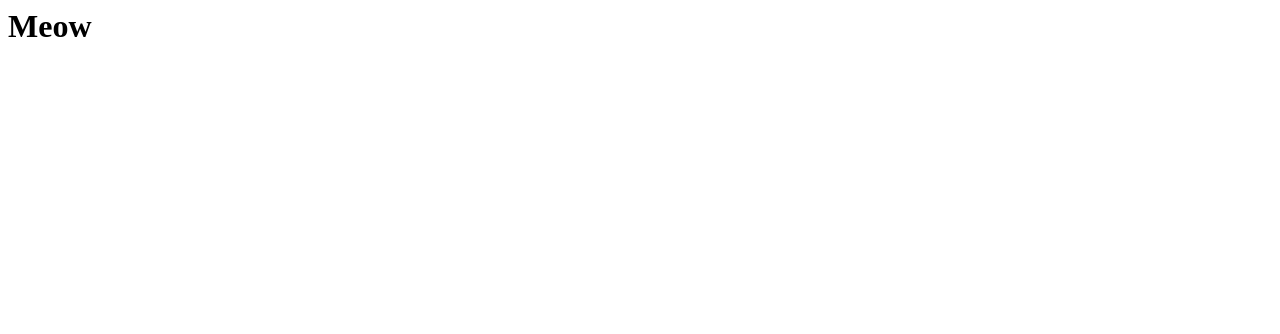
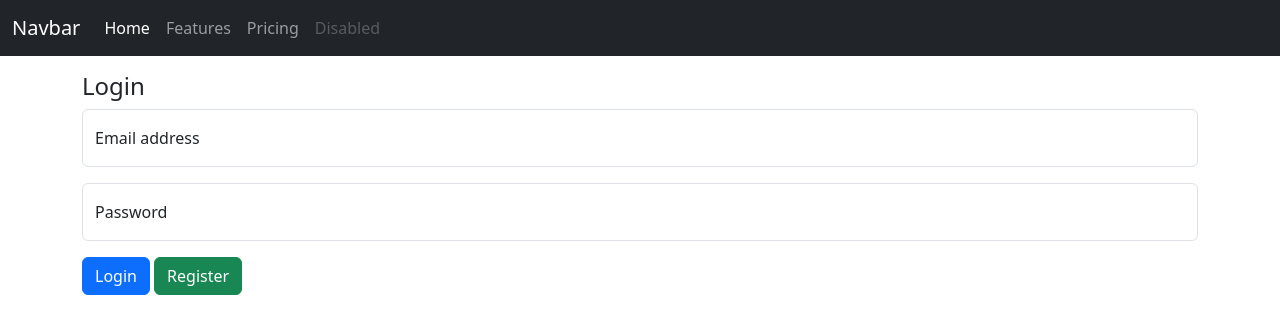
Before and after one commit to miaaajanelle/4_1_mj_toh_web, a website: page public/index.html in a window 1280 px wide. Drawn offline with nearby package versions, Linux system fonts and the light colour scheme.

Commit message:
Updated index.html.

```diff
--- a/public/index.html
+++ b/public/index.html
@@ -2,10 +2,52 @@
 <head>
     <meta charset="UTF-8">
     <meta name="viewport" content="width=device-width, initial-scale=1.0">
+    <link href="https://cdn.jsdelivr.net/npm/bootstrap@5.3.2/dist/css/bootstrap.min.css" rel="stylesheet" integrity="sha384-T3c6CoIi6uLrA9TneNEoa7RxnatzjcDSCmG1MXxSR1GAsXEV/Dwwykc2MPK8M2HN" crossorigin="anonymous">
+<script src="https://cdn.jsdelivr.net/npm/bootstrap@5.3.2/dist/js/bootstrap.bundle.min.js" integrity="sha384-C6RzsynM9kWDrMNeT87bh95OGNyZPhcTNXj1NW7RuBCsyN/o0jlpcV8Qyq46cDfL" crossorigin="anonymous"></script>
     <title>Homepage</title>
     <script src="index.js"></script>
 </head>
 <body>
-    <h1>Meow</h1>
+    <div>
+        <nav class="navbar navbar-expand-lg navbar-dark bg-dark">
+        <div class="container-fluid">
+          <a class="navbar-brand" href="#">Navbar</a>
+          <button class="navbar-toggler" type="button" data-bs-toggle="collapse" data-bs-target="#navbarNav" aria-controls="navbarNav" aria-expanded="false" aria-label="Toggle navigation">
+            <span class="navbar-toggler-icon"></span>
+          </button>
+          <div class="collapse navbar-collapse" id="navbarNav">
+            <ul class="navbar-nav">
+              <li class="nav-item">
+                <a class="nav-link active" aria-current="page" href="#">Home</a>
+              </li>
+              <li class="nav-item">
+                <a class="nav-link" href="#">Features</a>
+              </li>
+              <li class="nav-item">
+                <a class="nav-link" href="#">Pricing</a>
+              </li>
+              <li class="nav-item">
+                <a class="nav-link disabled" aria-disabled="true">Disabled</a>
+              </li>
+            </ul>
+          </div>
+        </div>
+      </nav>
+    </div>
+    <div class = "container mt-3">
+        <h4>Login</h4>
+        <div class="form-floating mb-3">
+            <input type="email" class="form-control" id="floatingInput" placeholder="name@example.com">
+            <label for="floatingInput">Email address</label>
+          </div>
+          <div class="form-floating">
+            <input type="password" class="form-control" id="floatingPassword" placeholder="Password">
+            <label for="floatingPassword">Password</label>
+          </div>
+          <div class = "mt-3">
+            <button type="button" class="btn btn-primary">Login</button>
+            <button type="button" class="btn btn-success">Register</button>
+          </div>
+    </div>
 </body>
 </html>
```
Also changed, not shown: public/register.html (added, +11 -0 lines).
